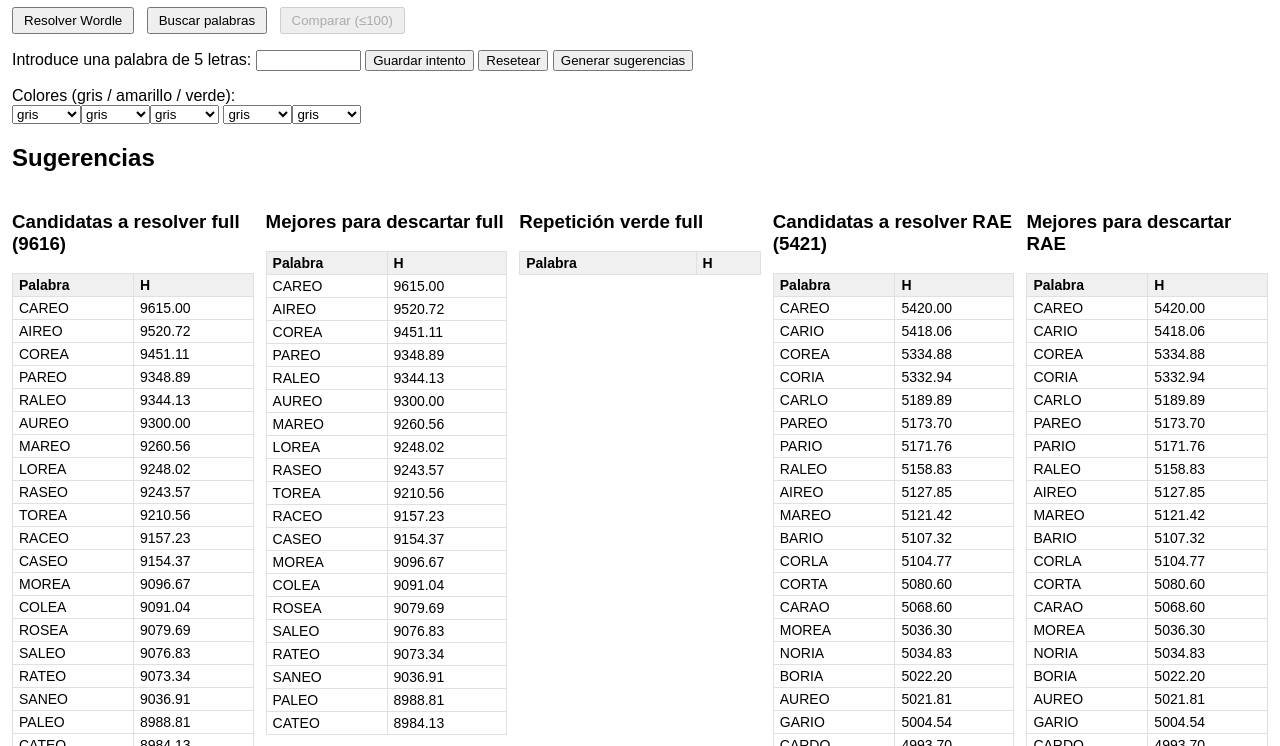
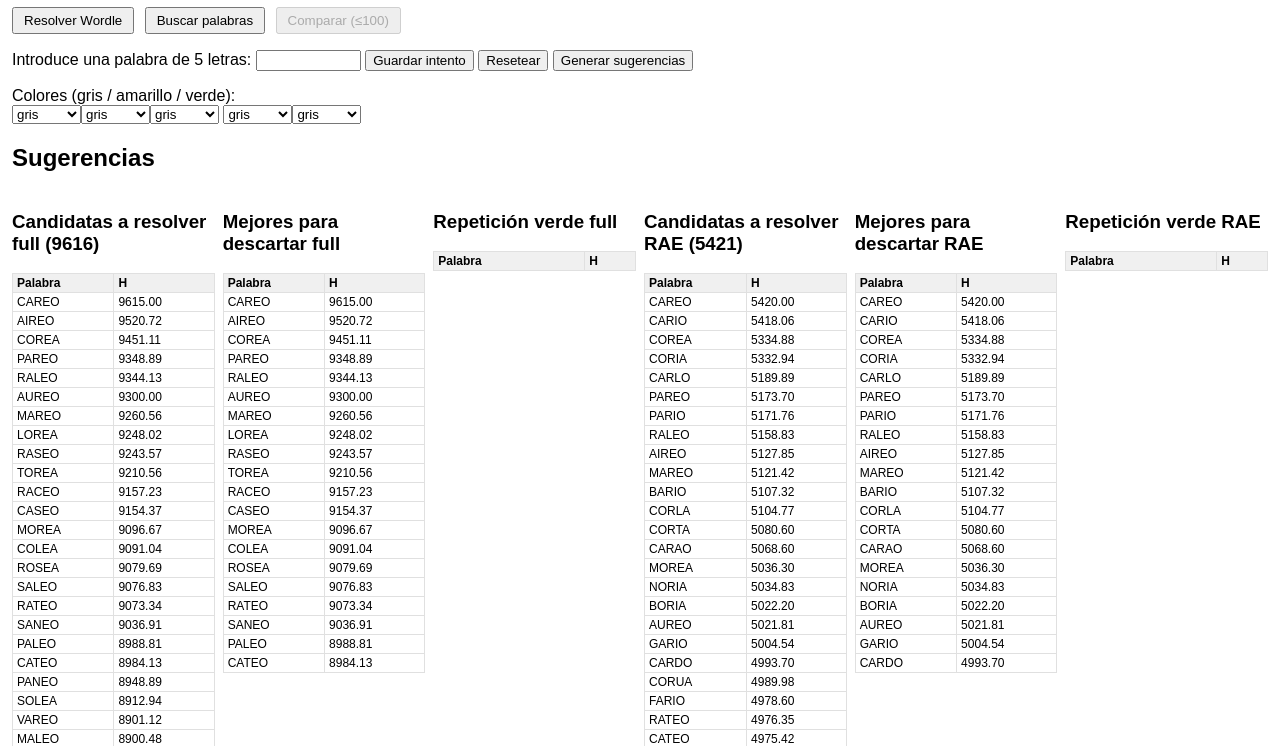
Before and after one commit to qqcarlosqq/Wordle_ES2, a plain HTML site: page index.html in a window 1280 px wide. Shown: the part 50-796 px from the top of the page. Drawn offline with Linux system fonts and the light colour scheme.

Commit message:
Add files via upload

```diff
--- a/index.html
+++ b/index.html
@@ -6,12 +6,17 @@
 <style>
 body{font-family:Arial,Helvetica,sans-serif;margin:0 12px;}
 h1{margin:10px 0;}
-table{width:100%;border-collapse:collapse;font-size:14px;margin-bottom:16px;}
-th,td{padding:3px 6px;border:1px solid #e0e0e0;text-align:left;}
-th{background:#f0f0f0;}
-.row{display:flex;gap:12px;flex-wrap:wrap;}
-.column{flex:1 1 0;min-width:220px;}          /* caben 6 en resoluciones ≥1350 px */
-.btnTab{margin-right:8px;padding:4px 10px;}
+table{width:100%;border-collapse:collapse;font-size:12px;margin-bottom:12px;}   /* ↓ font */
+th,td{padding:2px 4px;border:1px solid #e0e0e0;text-align:left;}                /* ↓ padding */
+th{background:#f0f0f0;white-space:nowrap;}
+td{white-space:nowrap;}
+
+.row{display:flex;gap:8px;flex-wrap:wrap;}
+.column{flex:1 1 140px;}        /* ↓ min-width: de 220 → 140 px */
+.btnTab{margin-right:6px;padding:4px 10px;}
+
+/* Opcional: un poco de margen inferior en secciones para respirar */
+section{margin-bottom:24px;}
 </style>
 </head>
 <body>
@@ -87,8 +92,7 @@ th{background:#f0f0f0;}
 
 <!-- ================= PANEL BUSCAR =================================== -->
 <section id="panelBuscar" style="display:none;">
-  <p>
-    Introduce de 1 a 10 letras (orden irrelevante):
+  <p>Introduce de 1 a 10 letras (orden irrelevante):
     <input id="inputLetras" maxlength="10" size="10">
     <button id="btnBuscarUsuario">Buscar</button>
   </p>
```
